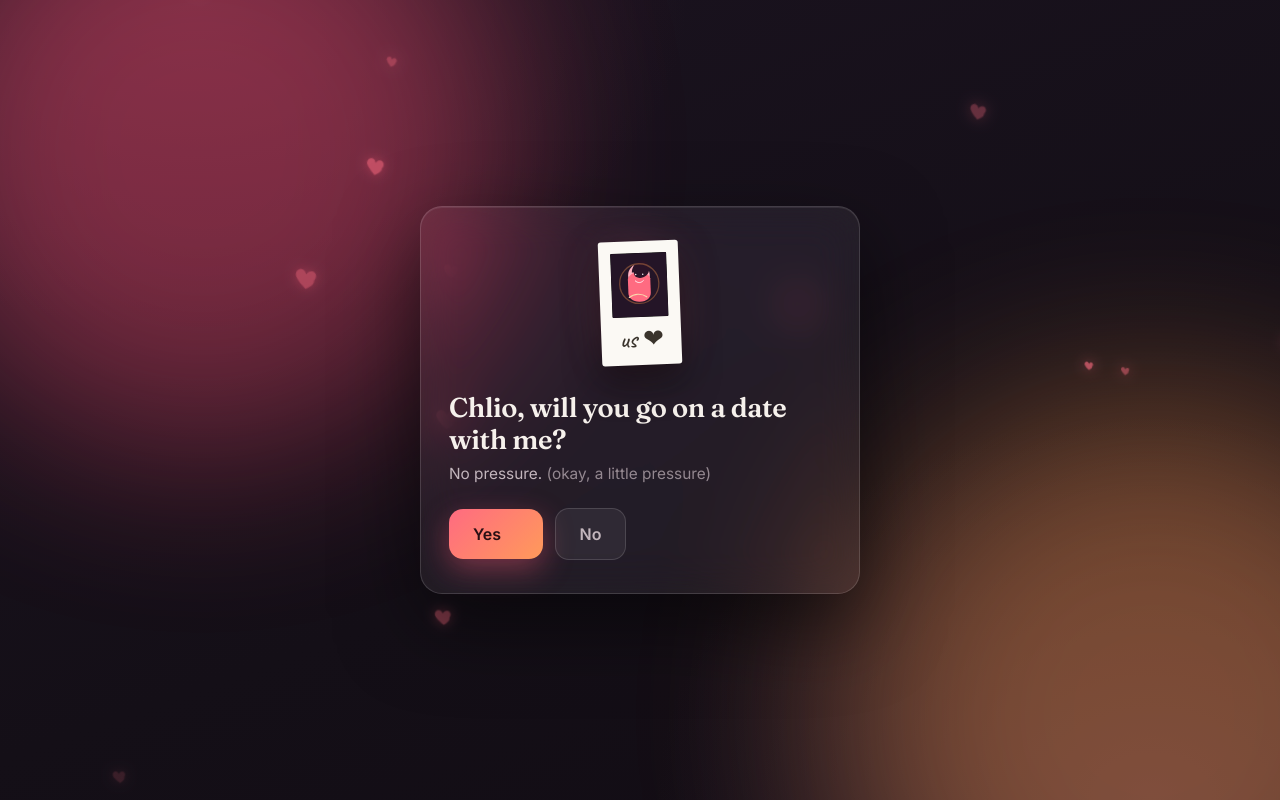
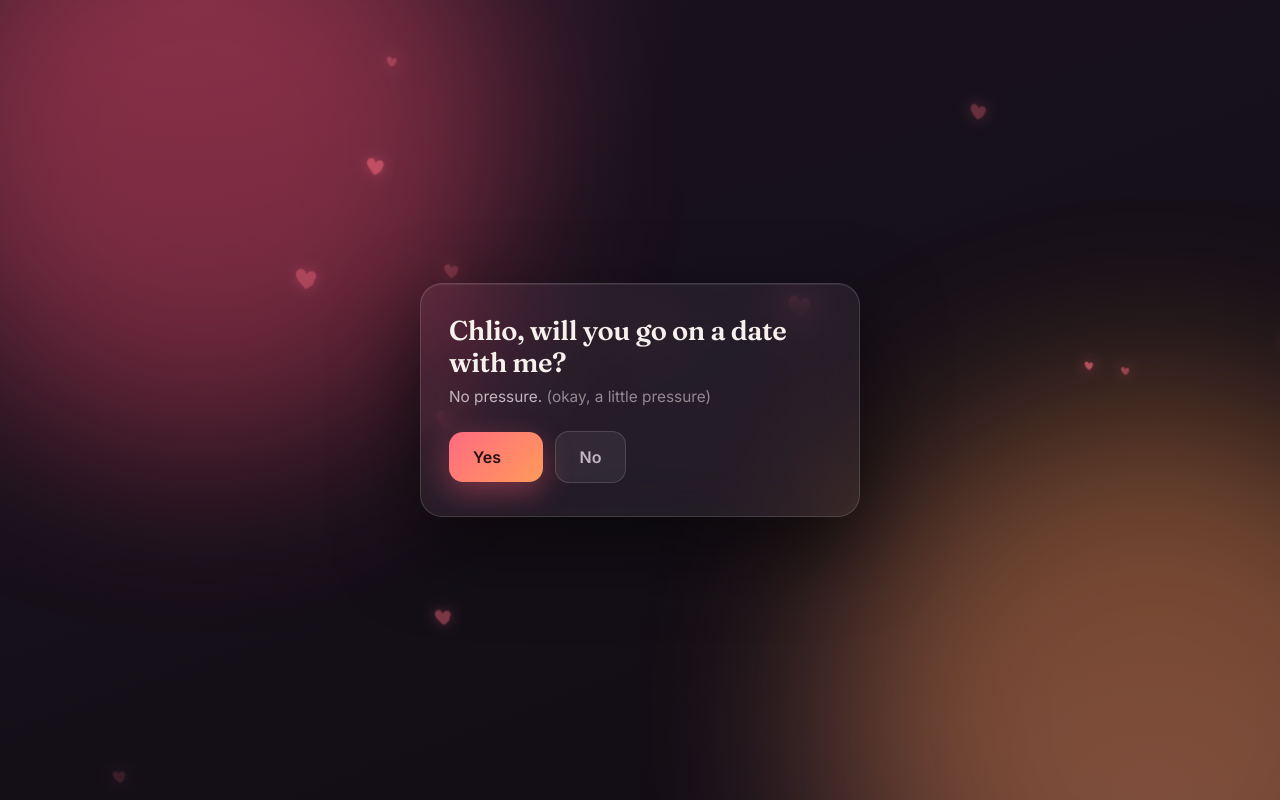
Before and after one commit to Nicholas-Henwood/Dear-Chlio, a plain HTML site: page index.html in a window 1280 px wide. Drawn offline with nearby package versions, Linux system fonts and the light colour scheme.

Commit message:
Remove polaroid photo from Chlio page

```diff
--- a/index.html
+++ b/index.html
@@ -20,12 +20,6 @@
 
   <main class="card" id="card">
     <section class="step step--active" data-step="ask">
-      <figure class="photo">
-        <div class="photo-window">
-          <img id="usPhoto" src="images/chlio.svg" alt="Us" />
-        </div>
-        <figcaption class="photo-caption">us &#10084;</figcaption>
-      </figure>
       <h1 class="headline">Chlio, will you go on a date with me?</h1>
       <p class="sub">No pressure. <span class="wink">(okay, a little pressure)</span></p>
       <div class="btn-row" id="askRow">
--- a/styles.css
+++ b/styles.css
@@ -117,46 +117,6 @@ body {
   color: var(--rose);
   margin-bottom: 10px;
   opacity: 0.85;
-}
-
-.photo {
-  position: relative;
-  display: block;
-  width: max-content;
-  max-width: 88%;
-  margin: 4px auto 26px;
-  padding: 12px 12px 0;
-  background: #fbf9f4;
-  border-radius: 3px;
-  box-shadow:
-    0 1px 0 rgba(0, 0, 0, 0.06),
-    0 16px 34px rgba(0, 0, 0, 0.5),
-    0 0 50px -16px rgba(255, 110, 140, 0.4);
-  transform: rotate(-2.2deg);
-  transition: transform .3s ease;
-}
-.photo:hover { transform: rotate(0deg); }
-
-.photo-window {
-  overflow: hidden;
-  background: #000;
-  line-height: 0;
-  border-radius: 1px;
-}
-.photo img {
-  display: block;
-  width: auto;
-  max-width: 100%;
-  max-height: 32vh;
-  object-fit: contain;
-}
-.photo-caption {
-  font-family: 'Caveat', cursive;
-  font-size: 1.55rem;
-  line-height: 1;
-  color: #3a342c;
-  text-align: center;
-  padding: 10px 6px 14px;
 }
 
 .headline {
@@ -343,9 +303,6 @@ input[type="date"].field {
 @media (max-width: 460px) {
   .card { padding: 24px 20px 26px; border-radius: 20px; }
   .headline { font-size: 1.5rem; }
-  .photo { margin-bottom: 18px; }
-  .photo img { max-height: 30vh; }
-  .photo-caption { font-size: 1.4rem; }
   .btn { padding: 16px 22px; }
   .choice { padding: 16px 10px; }
   .choice .emoji { font-size: 1.4rem; }
```
